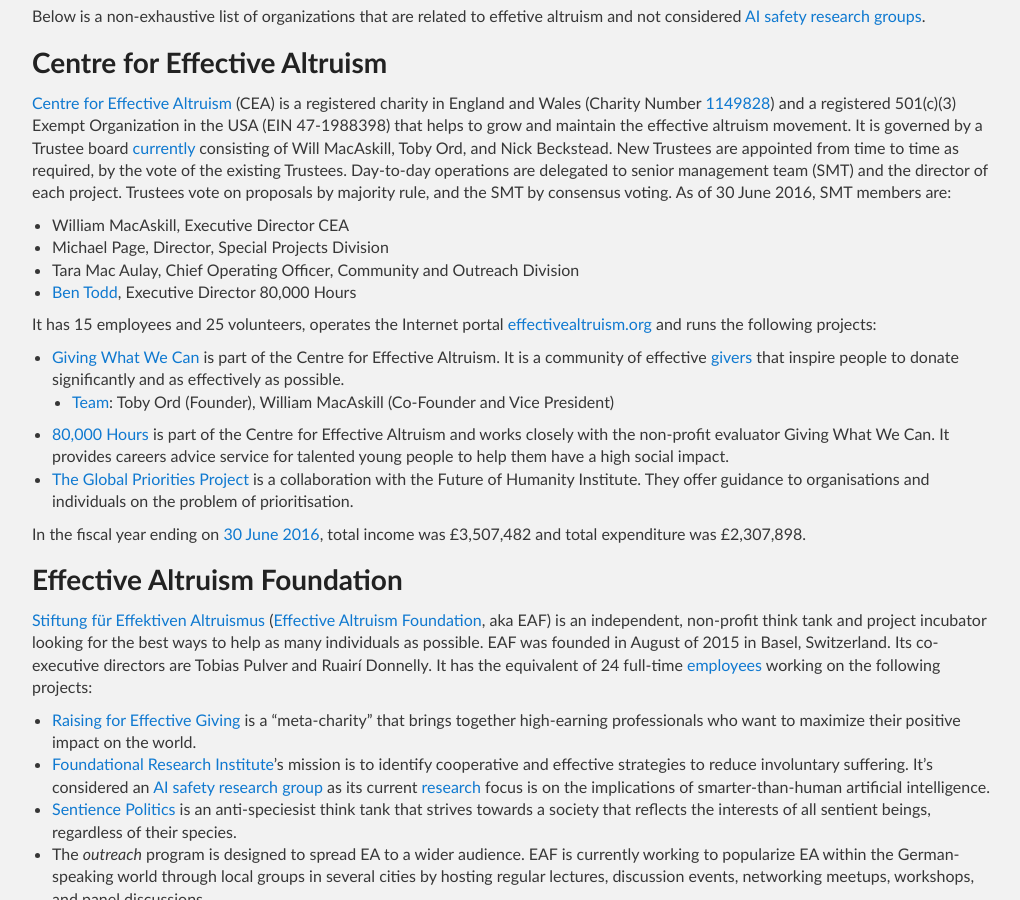
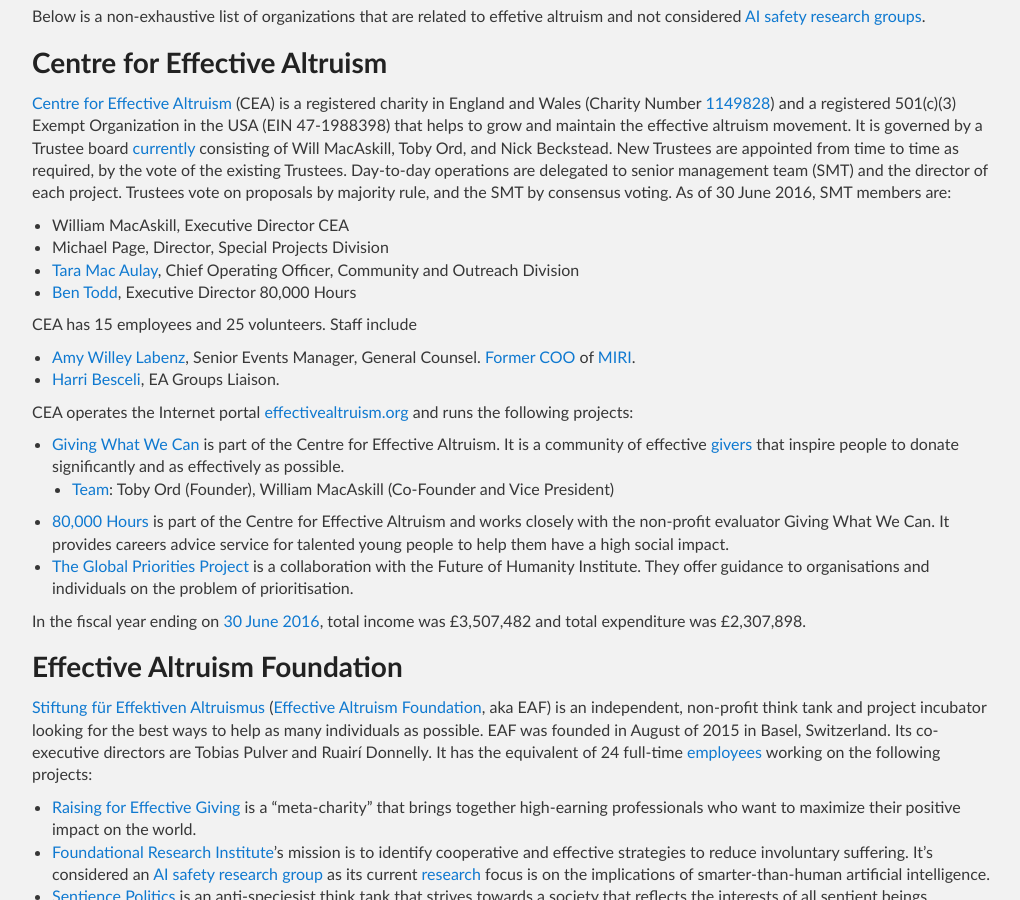
Before and after one commit to Tonywuhk/realai.org, a Jekyll site: the page built from safety/effective-altruism.md, in a window 1280 px wide and 900 px high, scrolled down 1104 px. Shown: the whole window, without its empty margins (128-1148 px from the left). Built offline with Jekyll 4.4.1, drawn with Linux system fonts in a browser that asks for light colours; our own code applies the rules of GitHub Pages for plain Markdown files; comment, search, counter and statistics services are not loaded; the repository's description, which GitHub fills in, is left out.

Commit message:
Update effective-altruism.md

```diff
--- a/safety/effective-altruism.md
+++ b/safety/effective-altruism.md
@@ -37,10 +37,15 @@
 
 * William MacAskill, Executive Director CEA
 * Michael Page, Director, Special Projects Division
-* Tara Mac Aulay, Chief Operating Officer, Community and Outreach Division
+* [Tara Mac Aulay](https://www.centreforeffectivealtruism.org/team/tara-macaulay/), Chief Operating Officer, Community and Outreach Division
 * [Ben Todd](https://80000hours.org/about/meet-the-team/), Executive Director 80,000 Hours
 
-It has 15 employees and 25 volunteers, operates the Internet portal [effectivealtruism.org](https://www.effectivealtruism.org/) and runs the following projects:
+CEA has 15 employees and 25 volunteers. Staff include
+
+* [Amy Willey Labenz](https://www.centreforeffectivealtruism.org/team/amy-willey-labenz/), Senior Events Manager, General Counsel. [Former COO](https://intelligence.org/2013/01/09/january-2013-newsletter/) of [MIRI](http://realai.org/safety/research-groups/#machine-intelligence-research-institute).
+* [Harri Besceli](https://www.centreforeffectivealtruism.org/team/harri/), EA Groups Liaison.
+
+CEA operates the Internet portal [effectivealtruism.org](https://www.effectivealtruism.org/) and runs the following projects:
 
 * [Giving What We Can](https://www.givingwhatwecan.org/) is part of the Centre for Effective Altruism. It is a community of effective [givers](https://www.givingwhatwecan.org/about-us/members/) that inspire people to donate significantly and as effectively as possible.
   * [Team](https://www.givingwhatwecan.org/about-us/team/): Toby Ord (Founder), William MacAskill (Co-Founder and Vice President)
```
